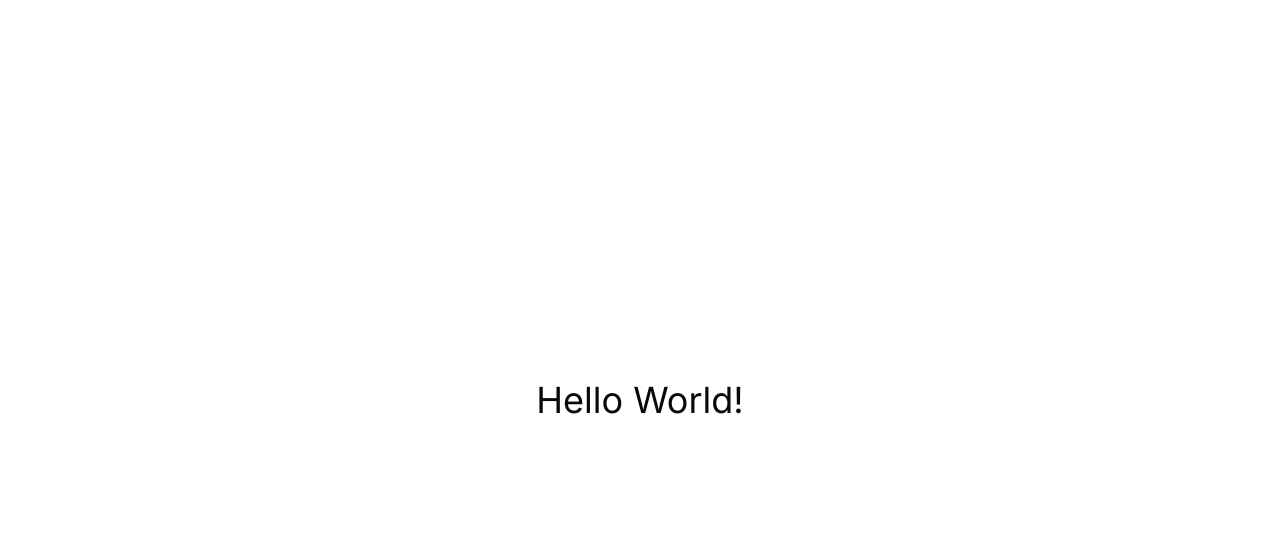
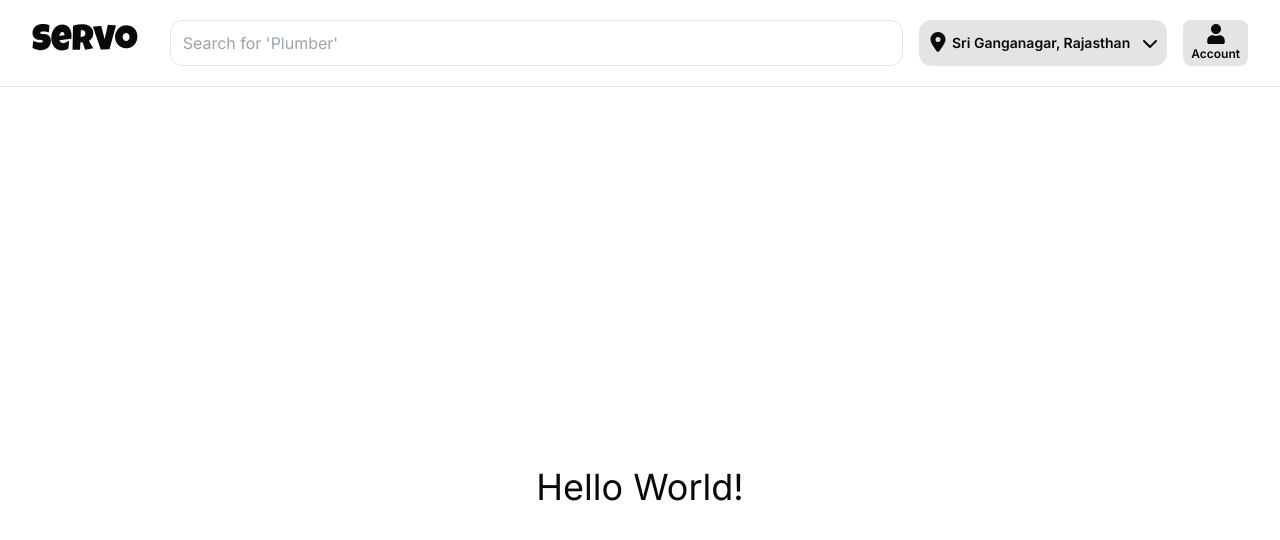
Before and after one commit to architkakkar/Servo, a Next.js app: page / in a window 1280 px wide. Shown: the top 540 px of the page. Built offline with nearby package versions, Linux system fonts and the light colour scheme.

Commit message:
navbar added.

```diff
--- a/src/app/layout.tsx
+++ b/src/app/layout.tsx
@@ -1,5 +1,6 @@
 import type { Metadata } from "next";
 import { Inter } from "next/font/google";
+import Navbar from "@/components/Navbar";
 import "./globals.css";
 
 const inter = Inter({ subsets: ["latin"] });
@@ -17,7 +18,10 @@ export default function RootLayout({
 }>) {
   return (
     <html lang="en">
-      <body className={inter.className}>{children}</body>
+      <body className={inter.className}>
+        <Navbar />
+        {children}
+      </body>
     </html>
   );
 }
```
